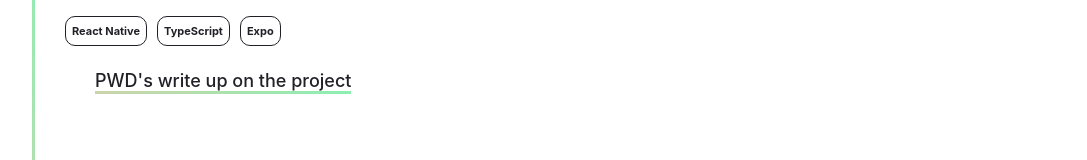
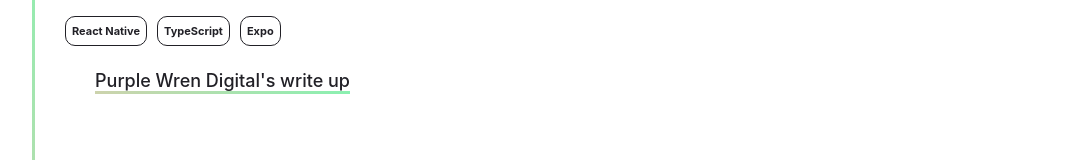
Before and after one commit to alecdhansen/portfolio-site, a React (Vite) app: page / in a window 1280 px wide. Both pictures are taken after a click on the link "Freelance Projects". Shown: the part 650-810 px from the top of the page, without its empty margins (160-1247 px from the left). Built offline with nearby package versions, Linux system fonts and the light colour scheme.

Commit message:
push to new original repo

```diff
--- a/src/components/Portfolio/FreelanceProjects/index.tsx
+++ b/src/components/Portfolio/FreelanceProjects/index.tsx
@@ -70,7 +70,7 @@ const FreelanceProjects: React.FC<Props> = ({ c1, c2 }) => {
         ${c1}
       ) 1 10%;`}
               >
-                PWD's write up on the project
+                Purple Wren Digital's write up
               </Link>
             </Underline>
           </LinksContainer>
```
